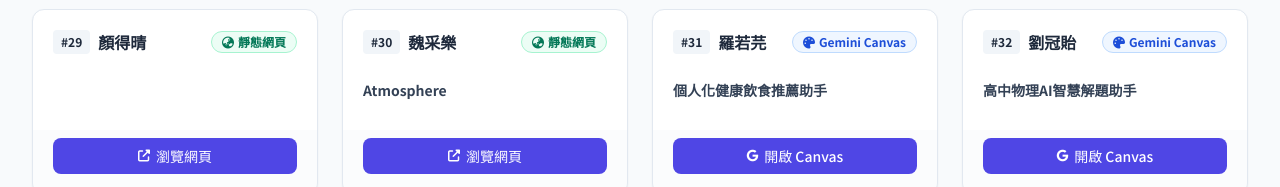
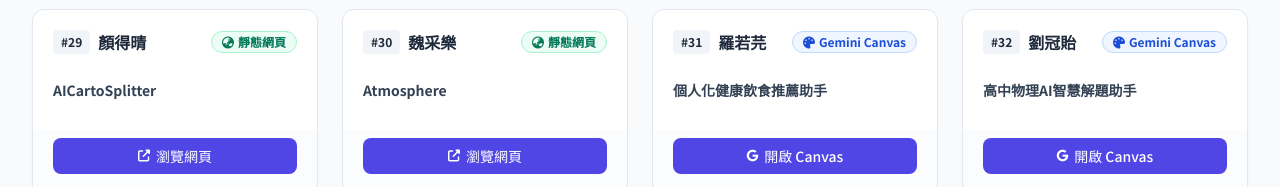
Before and after one commit to hksu-tfg/AI-lab, a plain HTML site: page index.html in a window 1280 px wide. Shown: the part 1842-2029 px from the top of the page. Drawn offline with nearby package versions, Linux system fonts and the light colour scheme.

Commit message:
Update index.html

```diff
--- a/index.html
+++ b/index.html
@@ -391,9 +391,9 @@
             {
                 seatNo: "29",
                 name: "顏得晴",
-                title: "",
+                title: "AICartoSplitter",
                 type: "web",
-                link: "29.html"
+                link: "https://gemini.google.com/share/d/1Hm2onqSPeeb3CWqmEBKThHUtUS1Lcu9y?ts=6a2fc536"
             },
             {
                 seatNo: "30",
```
